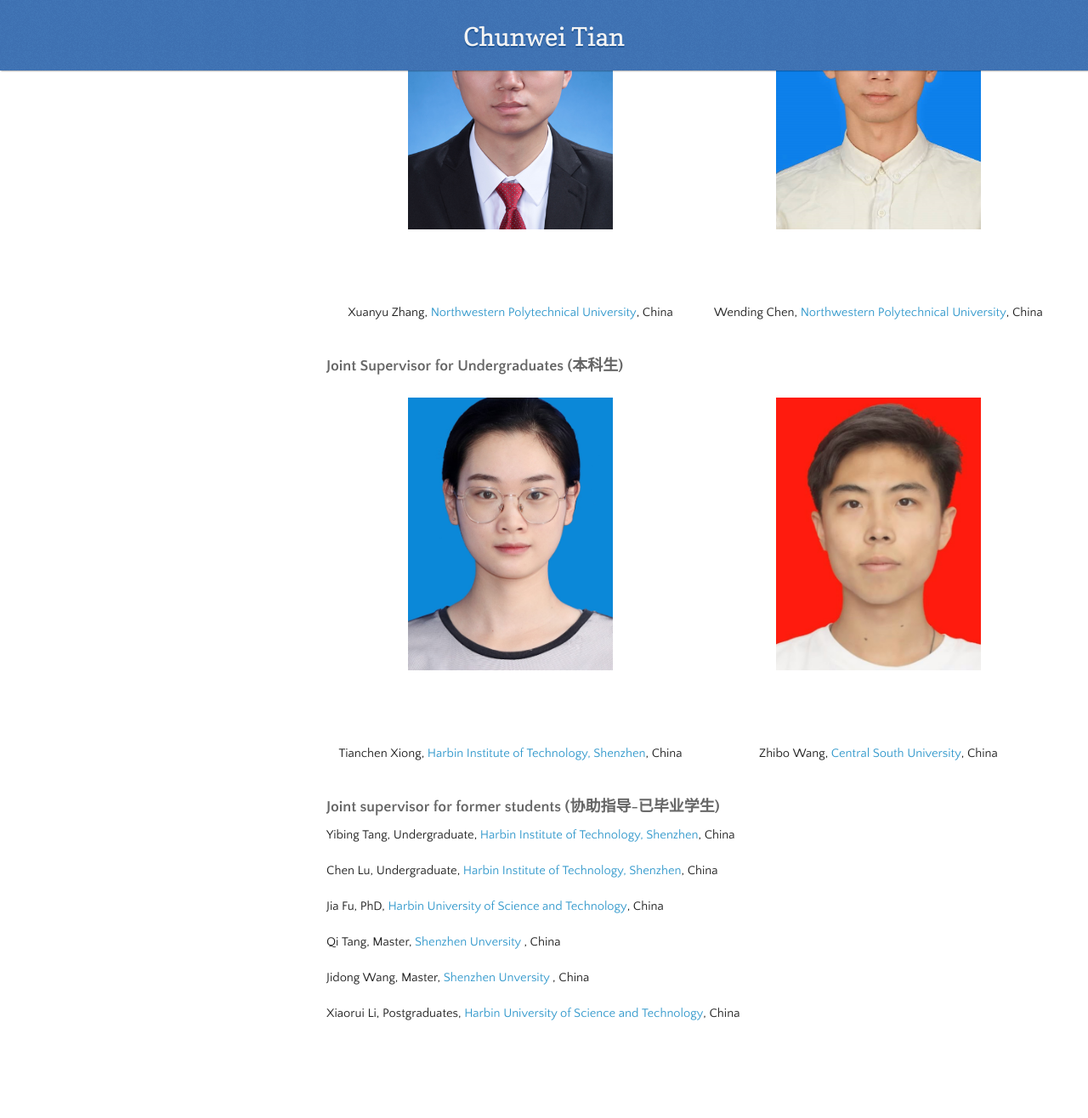
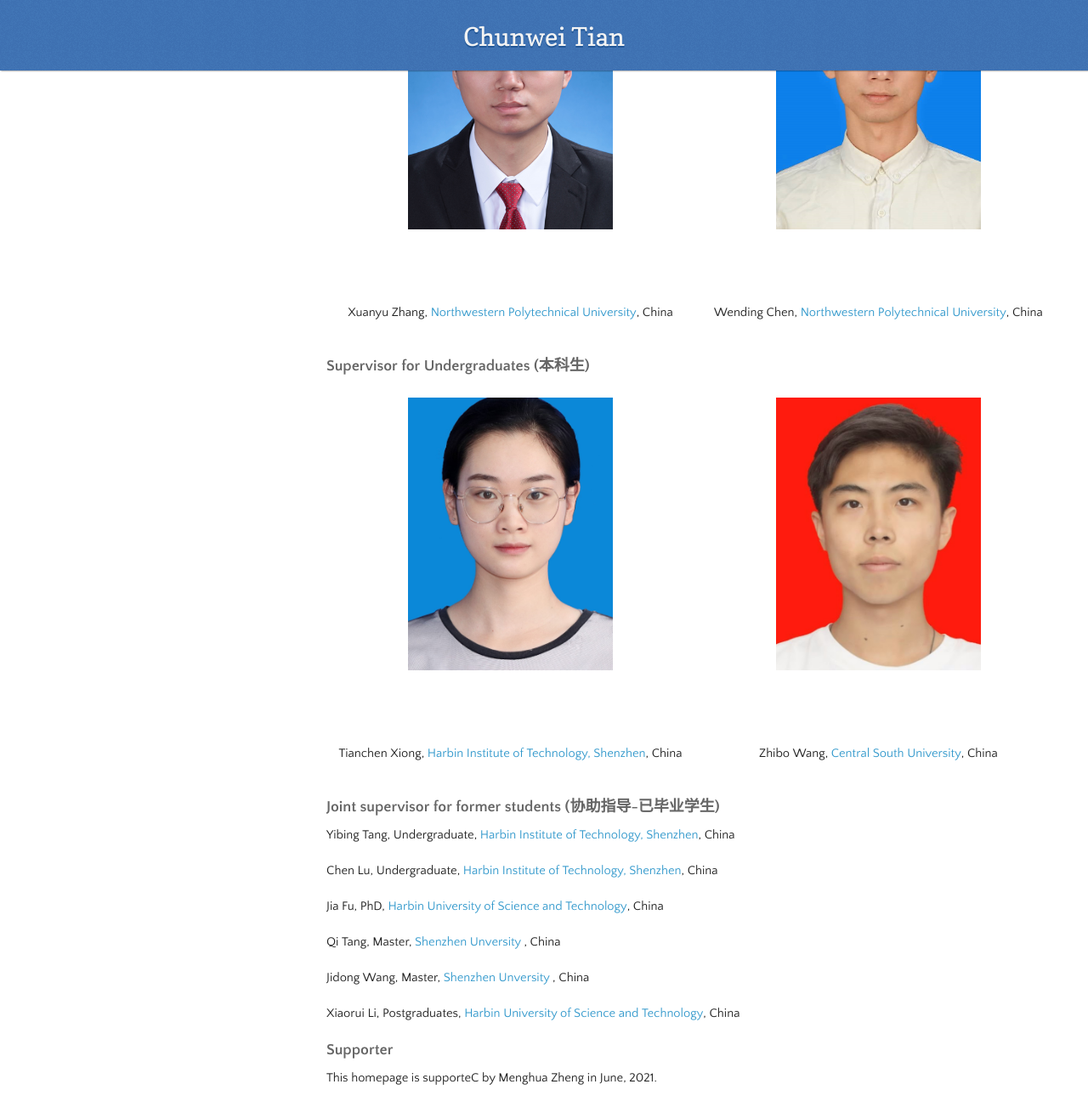
Before and after one commit to hellloxiaotian/hellloxiaotian.github.io, a Jekyll site: the page built from index.md, in a window 1280 px wide and 1400 px high, scrolled down 8120 px. Shown: the top 1316 px of the window at 85% size. Built offline with Jekyll 4.4.1, drawn with Linux system fonts in a browser that asks for light colours; nearby versions of some CDN libraries; our own code applies the rules of GitHub Pages for plain Markdown files; the repository's description, which GitHub fills in, is left out.

Commit message:
Update index.md

```diff
--- a/index.md
+++ b/index.md
@@ -343,7 +343,7 @@ ACAIT 2018 (EI)
 
 </div>
 
-### Joint Supervisor for Undergraduates (本科生)
+### Supervisor for Undergraduates (本科生)
 
 <div class="box">
     <div class="img">
@@ -372,3 +372,7 @@ Qi Tang, Master, [Shenzhen Unversity ](https://www.google.com/url?q=https%3A%2F%
 Jidong Wang, Master, [Shenzhen Unversity ](https://www.google.com/url?q=https%3A%2F%2Fen.szu.edu.cn%2F&sa=D&sntz=1&usg=AFQjCNEIPlaNz9hayUPw3Qo8wRX0W5NcUQ), China
 
 Xiaorui Li, Postgraduates, [Harbin University of Science and Technology](http://www.google.com/url?q=http%3A%2F%2Fwww.hrbust.edu.cn%2F&sa=D&sntz=1&usg=AFQjCNF6zAYTGToDM2AoBW0ItJAUdUb2Lw), China
+
+
+### Supporter
+This homepage is supporteC by Menghua Zheng in June, 2021.
```
